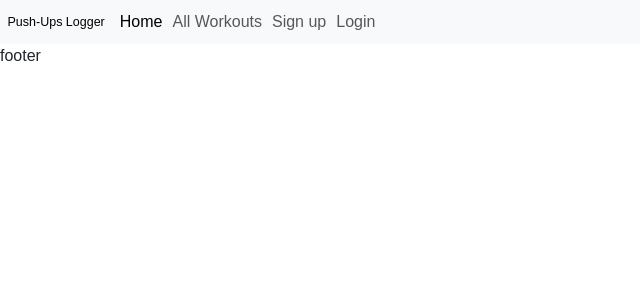
After one commit to MaxPolak04/Flask-app-learn, a Python web app: template templates/base.html in a window 1280 px wide. The commit adds this page. Shown: the top 300 px of the page, without its empty margins (0-640 px from the left). Run offline with Jinja, Linux system fonts and the light colour scheme; the template is opened without the code that fills it, so the values that code supplies are empty.

Commit message:
finished base templates

```diff
--- a/auth.py
+++ b/auth.py
@@ -1,4 +1,4 @@
-from flask import Blueprint, render_template
+from flask import Blueprint, render_template, url_for
 
 
 auth = Blueprint('auth', __name__)
--- a/main.py
+++ b/main.py
@@ -1,4 +1,4 @@
-from flask import Blueprint, render_template
+from flask import Blueprint, render_template, url_for
 
 
 main = Blueprint('main', __name__)
--- /dev/null
+++ b/static/css/style.css
@@ -0,0 +1,33 @@
+*,
+*::before,
+*::after {
+    box-sizing: border-box;
+    padding: 0;
+    margin: 0;
+}
+
+html {
+    font-size: 62.5%;
+    scroll-behavior: smooth;
+}
+
+body {
+    /* display: flex;
+    flex-direction: column;
+    justify-content: center;
+    align-items: center; */
+    min-width: 100vh;
+    font-size: 1.6rem;
+    font-family: sans-serif;
+}
+
+.wrapper {
+    width: 100%;
+    max-width: 1200px;
+    margin: 0 auto;
+}
+
+.main-img {
+    width: 500px;
+    margin: 0 auto;
+}
--- /dev/null
+++ b/templates/base.html
@@ -0,0 +1,60 @@
+<!DOCTYPE html>
+<html lang="en">
+
+<head>
+    {% block head %}
+    <title>Push-Ups Logger</title>
+    <meta charset="UTF-8">
+    <meta name="viewport" content="width=device-width, initial-scale=1.0">
+
+    <link rel="shortcut icon" href="{{ url_for('static', filename='images/favicon.png') }}" type="image/x-icon">
+
+    <!-- Bootstrap CSS -->
+    <link href="https://cdn.jsdelivr.net/npm/bootstrap@5.3.6/dist/css/bootstrap.min.css" rel="stylesheet"
+        integrity="sha384-4Q6Gf2aSP4eDXB8Miphtr37CMZZQ5oXLH2yaXMJ2w8e2ZtHTl7GptT4jmndRuHDT" crossorigin="anonymous">
+
+    <!-- CSS -->
+    <link rel="stylesheet" href="{{ url_for('static', filename='css/style.css') }}">
+    {% endblock %}
+</head>
+
+<body>
+
+    <nav class="navbar navbar-expand-lg bg-body-tertiary">
+        <div class="container-fluid">
+            <a class="navbar-brand" href="{{ url_for('main.index') }}">Push-Ups Logger</a>
+            <button class="navbar-toggler" type="button" data-bs-toggle="collapse" data-bs-target="#navbarNavAltMarkup"
+                aria-controls="navbarNavAltMarkup" aria-expanded="false" aria-label="Toggle navigation">
+                <span class="navbar-toggler-icon"></span>
+            </button>
+            <div class="collapse navbar-collapse" id="navbarNavAltMarkup">
+                <div class="navbar-nav">
+                    <a class="nav-link active" aria-current="page" href="{{ url_for('main.index') }}">Home</a>
+                    <a class="nav-link" href="{{ url_for('main.profile') }}">All Workouts</a>
+                    <a class="nav-link" href="{{ url_for('auth.signup') }}">Sign up</a>
+                    <a class="nav-link" href="{{ url_for('auth.login') }}">Login</a>
+                </div>
+            </div>
+        </div>
+    </nav>
+
+    <main>
+        <div class="wrapper">
+            {% block content %} {% endblock %}
+        </div>
+    </main>
+
+    <footer>
+        <p>footer</p>
+    </footer>
+
+    <!-- Bootstrap JS -->
+    <script src="https://cdn.jsdelivr.net/npm/bootstrap@5.3.6/dist/js/bootstrap.bundle.min.js"
+        integrity="sha384-j1CDi7MgGQ12Z7Qab0qlWQ/Qqz24Gc6BM0thvEMVjHnfYGF0rmFCozFSxQBxwHKO"
+        crossorigin="anonymous"></script>
+
+    <!-- JS -->
+    <script src="../static/js/script.js"></script>
+</body>
+
+</html>
```
Also changed, not shown: templates/index.html (+17 -1 lines), README.md, static/images/favicon.png (added), static/images/main-img.png (added), static/js/script.js (added).
